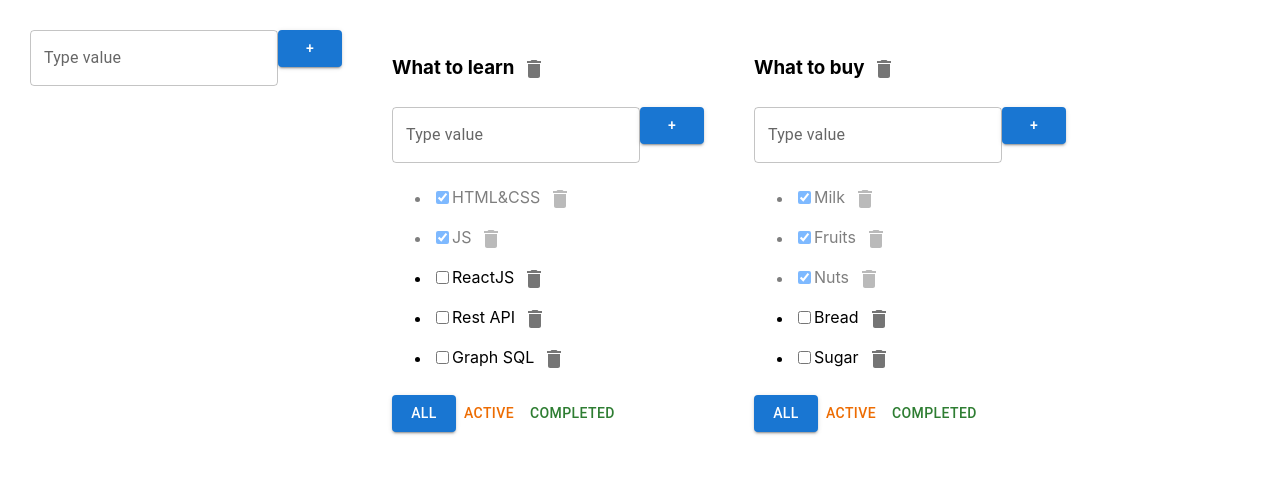
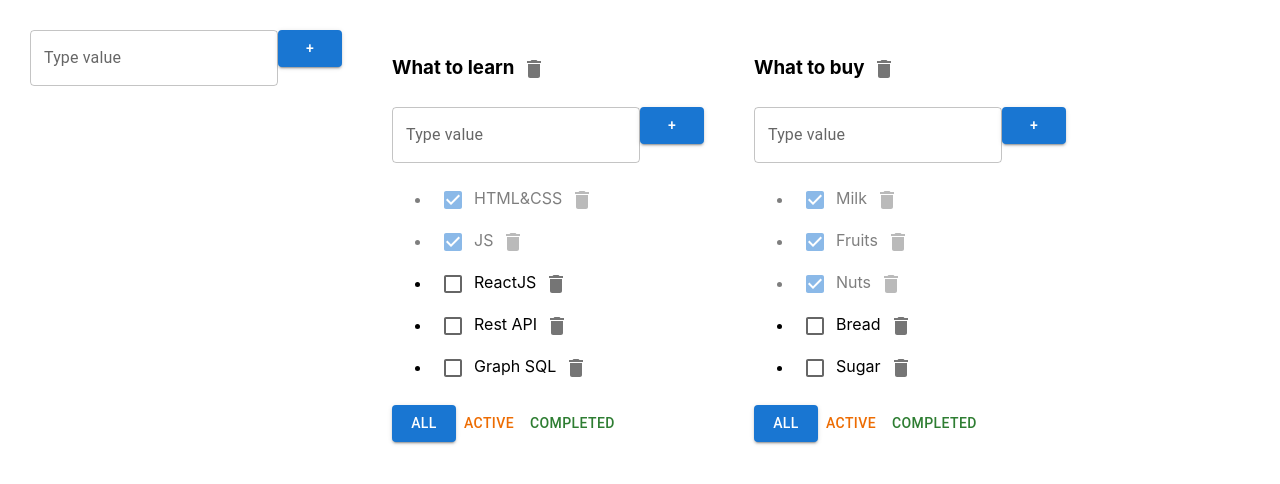
Before and after one commit to IJTINK7/to-do_list, a React (Create React App) app: page / in a window 1280 px wide. Shown: the top 484 px of the page. Built offline with nearby package versions, Linux system fonts and the light colour scheme.

Commit message:
Changing checkbox to Material UI “Checkbox“ component

```diff
--- a/src/Todolist.tsx
+++ b/src/Todolist.tsx
@@ -2,7 +2,7 @@ import React, {ChangeEvent} from 'react';
 import {FilterValuesType} from './App';
 import {AddItemForm} from "./components/AddItemForm";
 import {EditableSpan} from "./components/EditableSpan";
-import {Button, IconButton} from "@mui/material";
+import {Button, Checkbox, IconButton} from "@mui/material";
 import {Delete} from "@mui/icons-material";
 
 export type TaskType = {
@@ -56,11 +56,8 @@ export function Todolist(props: PropsType) {
 					const changeTaskHandler = (updateTitle: string) => {
 						props.changeTaskTitle(props.todolistID, t.id, updateTitle);
 					}
-
 					return <li key={t.id} className={t.isDone ? "is-done" : ""}>
-						<input type="checkbox"
-							   onChange={onChangeHandler}
-							   checked={t.isDone}/>
+						<Checkbox onChange={onChangeHandler} checked={t.isDone}/>
 						<EditableSpan oldTitle={t.title} callBack={changeTaskHandler}/>
 						<IconButton onClick={onClickHandler}>
 							<Delete/>
```
